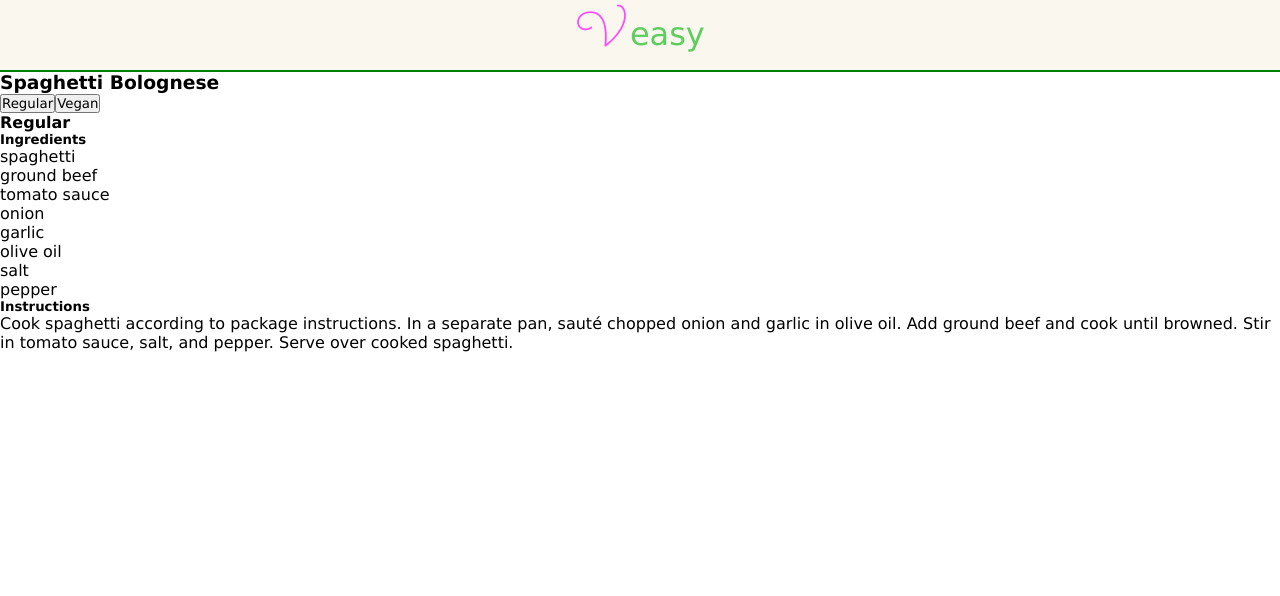
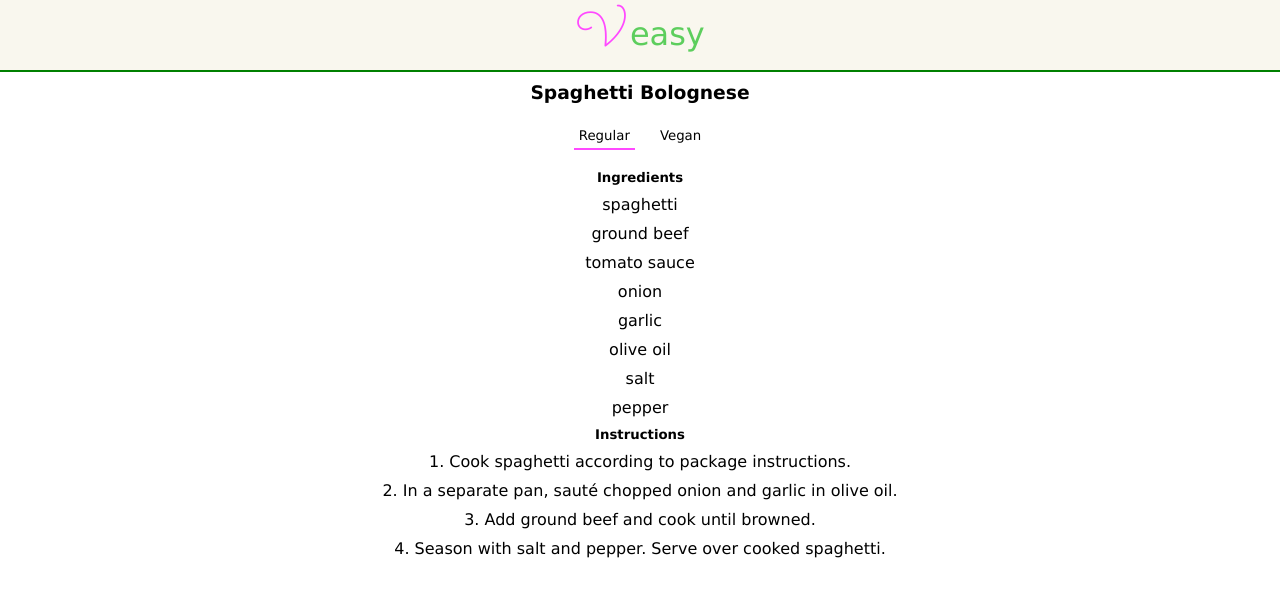
Before and after one commit to jboyce313/veasy, a React (Vite) app in the folder react-app/: page /recipes/1 in a window 1280 px wide. Shown: the top 596 px of the page. Built offline with nearby package versions, Linux system fonts and the light colour scheme.

Commit message:
changed db format and css

```diff
--- a/react-app/src/components/Recipe.jsx
+++ b/react-app/src/components/Recipe.jsx
@@ -13,8 +13,18 @@ export function Recipe({ recipes }) {
   return (
     <div className="recipePage">
       <h3>{recipe.name}</h3>
-      <button onClick={() => setVersion("regular")}>Regular</button>
-      <button onClick={() => setVersion("vegan")}>Vegan</button>
+      <button
+        onClick={() => setVersion("regular")}
+        className={version == "regular" ? "button highlighted" : "button"}
+      >
+        Regular
+      </button>
+      <button
+        onClick={() => setVersion("vegan")}
+        className={version == "vegan" ? "button highlighted" : "button"}
+      >
+        Vegan
+      </button>
 
       {version == "regular" ? (
         <Regular recipe={recipe} />
--- a/react-app/src/components/Regular.jsx
+++ b/react-app/src/components/Regular.jsx
@@ -1,13 +1,14 @@
 export function Regular({ recipe }) {
   return (
     <div className="regular">
-      <h4>Regular</h4>
       <h5>Ingredients</h5>
       {recipe.regular.ingredients.map((ingredient) => (
         <p key={ingredient}>{ingredient}</p>
       ))}
       <h5>Instructions</h5>
-      {recipe.regular.instructions}
+      {recipe.regular.instructions.map((instruction) => (
+        <p key={instruction}>{instruction}</p>
+      ))}
     </div>
   );
 }
--- a/react-app/src/components/Vegan.jsx
+++ b/react-app/src/components/Vegan.jsx
@@ -1,13 +1,14 @@
 export function Vegan({ recipe }) {
   return (
     <div className="vegan">
-      <h4>Vegan</h4>
       <h5>Ingredients</h5>
       {recipe.vegan.ingredients.map((ingredient) => (
         <p key={ingredient}>{ingredient}</p>
       ))}
       <h5>Instructions</h5>
-      {recipe.vegan.instructions}
+      {recipe.vegan.instructions.map((instruction) => (
+        <p key={instruction}>{instruction}</p>
+      ))}
     </div>
   );
 }
--- a/react-app/src/recipes.js
+++ b/react-app/src/recipes.js
@@ -14,8 +14,12 @@ const recipes = [
         "salt",
         "pepper",
       ],
-      instructions:
-        "Cook spaghetti according to package instructions. In a separate pan, sauté chopped onion and garlic in olive oil. Add ground beef and cook until browned. Stir in tomato sauce, salt, and pepper. Serve over cooked spaghetti.",
+      instructions: [
+        "1. Cook spaghetti according to package instructions.",
+        "2. In a separate pan, sauté chopped onion and garlic in olive oil.",
+        "3. Add ground beef and cook until browned.",
+        "4. Season with salt and pepper. Serve over cooked spaghetti.",
+      ],
     },
     vegan: {
       ingredients: [
@@ -28,8 +32,12 @@ const recipes = [
         "salt",
         "pepper",
       ],
-      instructions:
-        "Cook spaghetti according to package instructions. In a separate pan, sauté chopped onion and garlic in olive oil. Add cooked lentils and tomato sauce. Season with salt and pepper. Serve over cooked spaghetti.",
+      instructions: [
+        "1. Cook spaghetti according to package instructions.",
+        "2. In a separate pan, sauté chopped onion and garlic in olive oil.",
+        "3. Add cooked lentils and tomato sauce.",
+        "4. Season with salt and pepper. Serve over cooked spaghetti.",
+      ],
     },
   },
   {
--- a/react-app/src/styles/Recipe.css
+++ b/react-app/src/styles/Recipe.css
@@ -1,2 +1,17 @@
 .recipePage {
+  text-align: center;
 }
+
+.recipePage * {
+  margin: 10px;
+}
+
+.button {
+  background-color: white;
+  border: none;
+  padding: 5px;
+}
+
+.highlighted {
+  border-bottom: 2px var(--lightPurple) solid;
+}
```
